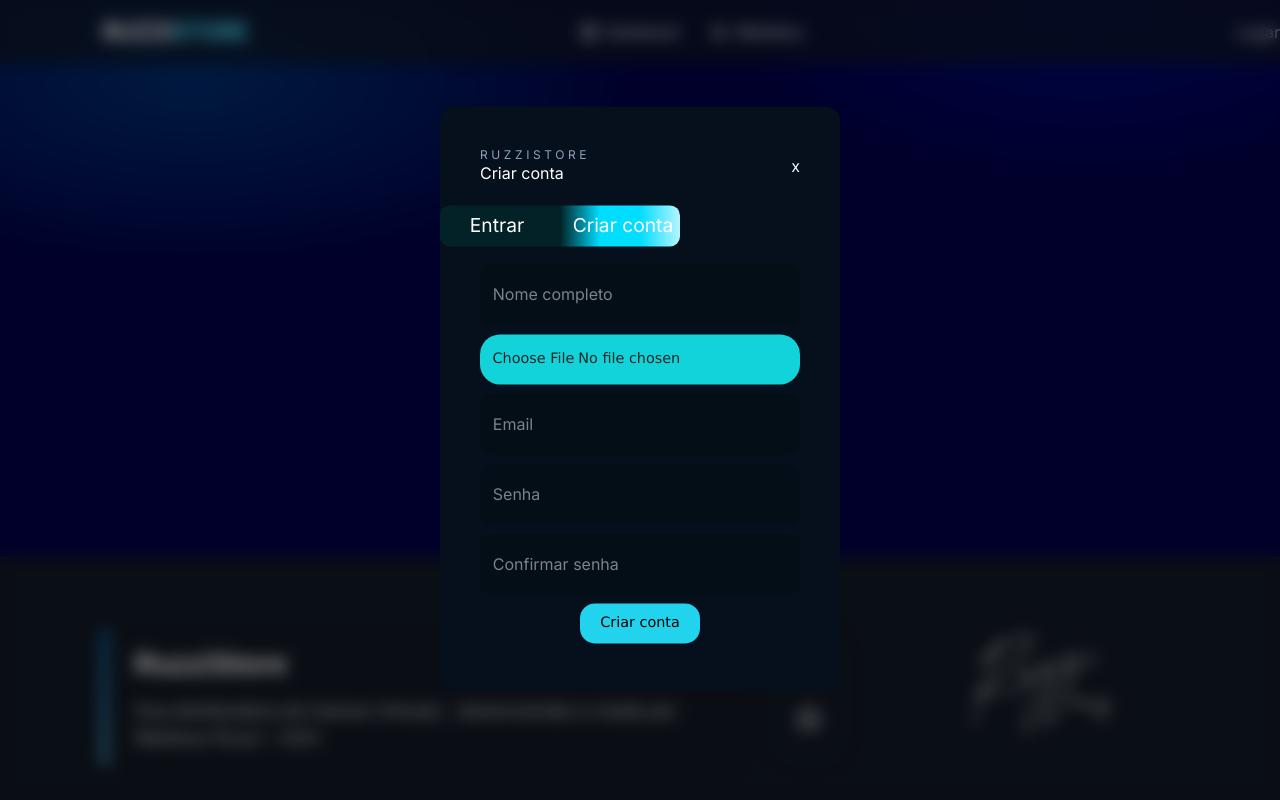
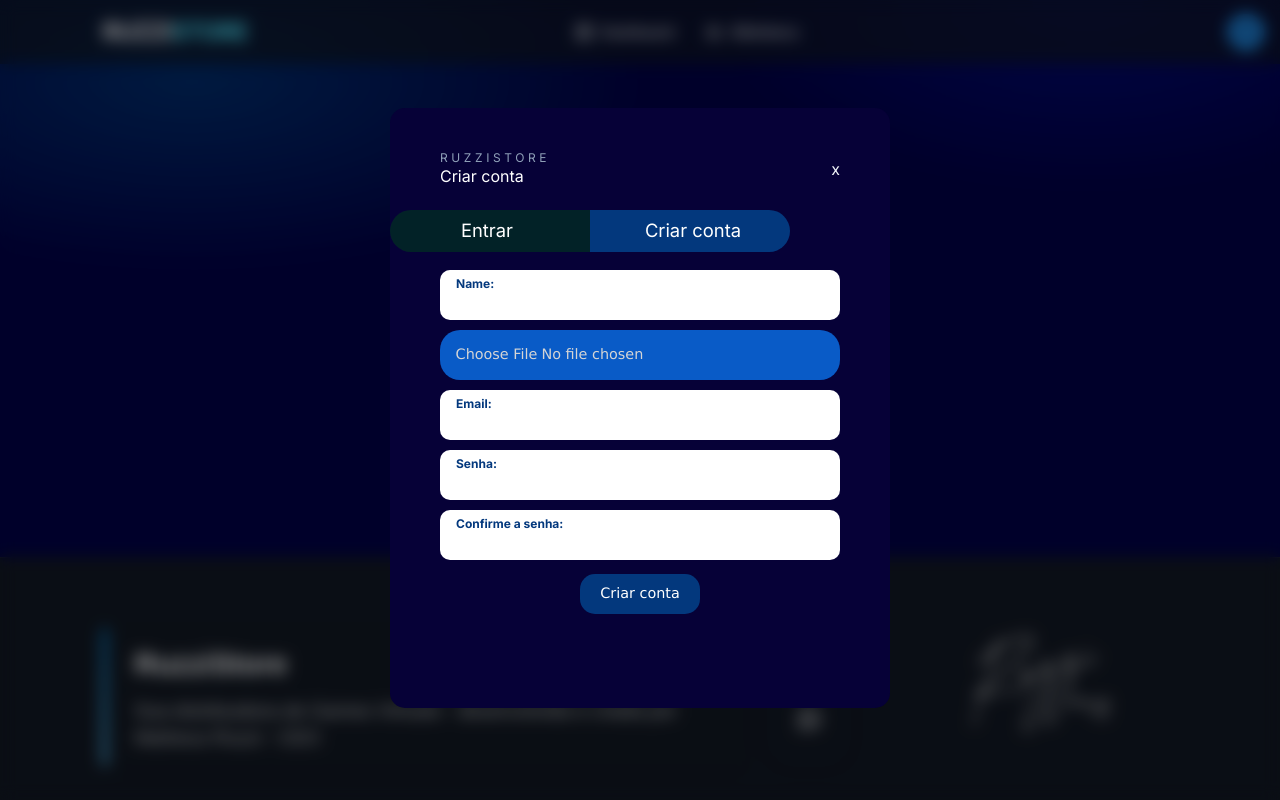
Before and after one commit to ruzzi2603/ruzzistore, a Next.js app in the folder frontend/: page /login in a window 1280 px wide. Both pictures are taken after a click on the button "Criar conta". Built offline with nearby package versions, Linux system fonts and the light colour scheme; no server answers.

Commit message:
Update auth UI behavior and login button image

```diff
--- a/frontend/src/app/globals.css
+++ b/frontend/src/app/globals.css
@@ -16,6 +16,12 @@
   padding: 0;
   margin: 0;
 }
+html, body {
+  width: 100%;
+  max-width: 100%;
+  overflow-x: hidden;
+}
+
 body {
   background-color: var(--background);
   color: var(--foreground);
@@ -47,6 +53,9 @@ body::before {
     );
   z-index: -1;
   pointer-events: none;
+}
+#ImgLgFr{
+  margin-right: 16px;
 }
 #footer {
   background-color: #121823;
@@ -334,6 +343,8 @@ body::before {
     width: 100%;
     position: fixed; /* garante que o modal fique centralizado na tela */
     top: 0%;
+
+
     left: 50%;
     transform: translate(-50%, -50%);
     z-index: 50;
@@ -343,18 +354,20 @@ body::before {
     @apply absolute inset-0 bg-black/40 backdrop-blur-sm;
   }
   .auth-modal-card {
-    background: rgb(5, 16, 28);
+    background: rgb(6, 1, 55);
     border: 3px solid rgb(0, 0, 0);
     border-radius: 15px;
-    width: 400px;
+    width: 80%;
     top: 6vh;
     left: 50%;
-
+max-width: 500px;
     transform: translate(-50%, 10%);
-    height: 73vh;
+    height: 75vh;
     position: absolute;
     z-index: 50;
     padding: 32px;
+    overflow: hidden;
+
   }
 
   .auth-modal-header {
@@ -410,15 +423,37 @@ body::before {
   }
 
   .ett {
-    background-color: #04050537;
-    height: 60px;
-    border-radius: 10px;
-    position: relative;
-    align-items: center;
-    align-self: center;
+   display: flex;
+  flex-direction: column;
+  width: 100%;
+  position: relative;
+  max-width: 100%;
+  border-radius: 10px;
 
-    align-content: center;
+  background-color: rgb(255, 255, 255);
+  height: 50px;
+
   }
+  .ett label.text {
+  font-size: 0.75rem;
+  color: #03387d;
+  font-weight: 700;
+  position: relative;
+  top: 0.3rem;
+ left: 4%;
+  background: #cba7a700;
+  width: fit-content;
+}
+.ett input[type=text].input {
+  padding: 11px 10px;
+  font-size: 0.75rem;
+  border: 2px #818CF8 solid;
+  border-radius: 5px;
+  background: #e8e8e8;
+}
+.ett input[type=text].input:focus {
+  outline: none;
+}
   #et2 {
     top: 20px;
   }
@@ -435,9 +470,10 @@ body::before {
     top: 151%;
   }
   #all {
-    background-color: #22d3ee00;
+    background-color: #63808400;
     position: absolute;
     left: 10%;
+    max-height: 500px;
     right: 10%;
     top: 27%;
   }
@@ -451,9 +487,9 @@ body::before {
   }
   #arq {
     height: 50px;
-    background-color: #12d3da;
+    background-color: #095bc7;
     top: 10px;
-    color: rgb(36, 36, 36);
+    color: rgb(213, 213, 213);
     font-size: 90%;
     font-family: Verdana, Geneva, Tahoma, sans-serif;
     border-radius: 20px;
@@ -465,9 +501,9 @@ body::before {
     color: var(--accent);
   }
  .btn {
-    background-color: #22d3ee;
+  background-color: #03387d;
     width: 120px;
-    color: black;
+    color: rgb(255, 255, 255);
     font-size: 90%;
     align-items: center;
     align-content: center;
@@ -483,19 +519,17 @@ body::before {
     transition: background-color 0.3s ease;
   }
   .btn:hover {
-    background-color: #b4f5ff;
+     background-color: #006eff;
   }
   #sec {
     position: absolute;
     top: 17%;
-    width: 60%;
+    width: 80%;
     height: 7%;
     color: rgb(255, 255, 255);
-    font-size: 120%;
-    border-radius: 10px;
-    justify-self: center;
-    background: linear-gradient(to right,#b4f5ff, #b4f5ff,#022227,#022227,#022227);
-  }
+    font-size: 115%;
+    border-radius: 40px;
+    justify-self: center;  }
 
    #ftbtn {
  cursor: pointer;
@@ -505,7 +539,7 @@ body::before {
 
 
   #tpp {
-    background-color: #22d3ee00;
+    background-color: #15ceeb00;
     position: absolute;
     width: 80%;
     left: 10%;
@@ -803,6 +837,12 @@ body::before {
 }
 #bnt{
   z-index: 2;
+  color: white;
+  background-color: #1e70dc;
+}
+#bnt:hover{
+
+  background-color: #03387d;
 }
 .carde {
   width: 100%;
--- a/frontend/src/components/AuthModal.tsx
+++ b/frontend/src/components/AuthModal.tsx
@@ -25,10 +25,13 @@ export default function AuthModal({ open, initialTab = 'login', onClose }: AuthM
 
   useEffect(() => {
     if (!open) return;
-    const original = document.body.style.overflow;
+    const originalBodyOverflow = document.body.style.overflow;
+    const originalHtmlOverflow = document.documentElement.style.overflow;
     document.body.style.overflow = 'hidden';
+    document.documentElement.style.overflow = 'hidden';
     return () => {
-      document.body.style.overflow = original;
+      document.body.style.overflow = originalBodyOverflow;
+      document.documentElement.style.overflow = originalHtmlOverflow;
     };
   }, [open]);
 
@@ -135,8 +138,8 @@ export default function AuthModal({ open, initialTab = 'login', onClose }: AuthM
   id="sec"
   style={{
     background: tab === 'login'
-      ? 'linear-gradient(to right,#b4f5ff, #00ddff,#00ddff,#022227,#022227,#022227,#022227)'
-      : 'linear-gradient(to left,#b4f5ff, #00ddff,#00ddff,#022227,#022227,#022227,#022227)'
+      ? 'linear-gradient(to right, #03387d 50%, #022227 50%)'
+      : 'linear-gradient(to left, #03387d 50%, #022227 50%)'
   }}
 >
   <button id='ftbtn'
@@ -158,9 +161,10 @@ export default function AuthModal({ open, initialTab = 'login', onClose }: AuthM
           <form onSubmit={handleLogin} className="auth-modal-form">
             <div className='txtLg'>Bem-vindo de volta!</div>
             <div className='ett' id='et3'>
+               <label typeof="input" className="text">Email:</label>
             <input
               type="email"
-              placeholder="Email"
+
               required
               className="auth-modal-input"
               value={email}
@@ -168,9 +172,10 @@ export default function AuthModal({ open, initialTab = 'login', onClose }: AuthM
             />
             </div>
              <div className='ett' id='et42'>
+               <label typeof="input" className="text">Senha:</label>
             <input
               type="password"
-              placeholder="Senha"
+
               required
               className="auth-modal-input"
               value={password}
@@ -187,10 +192,11 @@ export default function AuthModal({ open, initialTab = 'login', onClose }: AuthM
           <div id='all'>
           <form onSubmit={handleRegister} className="auth-modal-form">
            <div className='ett' id='et1'>
+             <label typeof="input" className="text">Name:</label>
             <input
+           name="input"
+              type="text"
 
-              type="text"
-              placeholder="Nome completo"
               required
               className="auth-modal-input"
               value={name}
@@ -212,10 +218,11 @@ export default function AuthModal({ open, initialTab = 'login', onClose }: AuthM
               )}
             </div>
              <div className='ett' id='et2'>
+               <label typeof="input" className="text">Email:</label>
             <input
 
               type="email"
-              placeholder="Email"
+
               required
               className="auth-modal-input"
               value={email}
@@ -223,10 +230,11 @@ export default function AuthModal({ open, initialTab = 'login', onClose }: AuthM
             />
             </div>
              <div className='ett' id='et3'>
+               <label typeof="input" className="text">Senha:</label>
             <input
 
               type="password"
-              placeholder="Senha"
+
               required
               className="auth-modal-input"
               value={password}
@@ -234,10 +242,11 @@ export default function AuthModal({ open, initialTab = 'login', onClose }: AuthM
             />
             </div>
              <div className='ett' id='et4'>
+               <label typeof="input" className="text">Confirme a senha:</label>
             <input
 
               type="password"
-              placeholder="Confirmar senha"
+
               required
               className="auth-modal-input"
               value={confirmPassword}
--- a/frontend/src/components/UserMenu.tsx
+++ b/frontend/src/components/UserMenu.tsx
@@ -2,12 +2,14 @@
 
 import { useState, useRef, useEffect } from 'react';
 import Link from 'next/link';
+import Image from 'next/image';
 import { useAuth } from '@/components/context/AuthContext';
 import { User, Settings, LogOut, ChevronDown, Library, Camera } from 'lucide-react';
 import { motion, AnimatePresence } from 'framer-motion';
 import AuthModal from './AuthModal';
 import api from '@/lib/api';
 import { toast } from 'react-hot-toast';
+import logarImg from '@/img/logar.png';
 
 export default function UserMenu() {
   const { user, signOut: logout, updateUser } = useAuth();
@@ -60,7 +62,7 @@ export default function UserMenu() {
     return (
       <div className="user-menu-auth">
         <button onClick={() => openAuth('login')} className="user-menu-login">
-          Logar
+          <Image src={logarImg} id='ImgLgFr' alt="Logar" width={36} height={32}  priority />
         </button>
         <AuthModal open={authOpen} initialTab={authTab} onClose={() => setAuthOpen(false)} />
       </div>
```
Also changed, not shown: frontend/src/img/logar.png (added).
